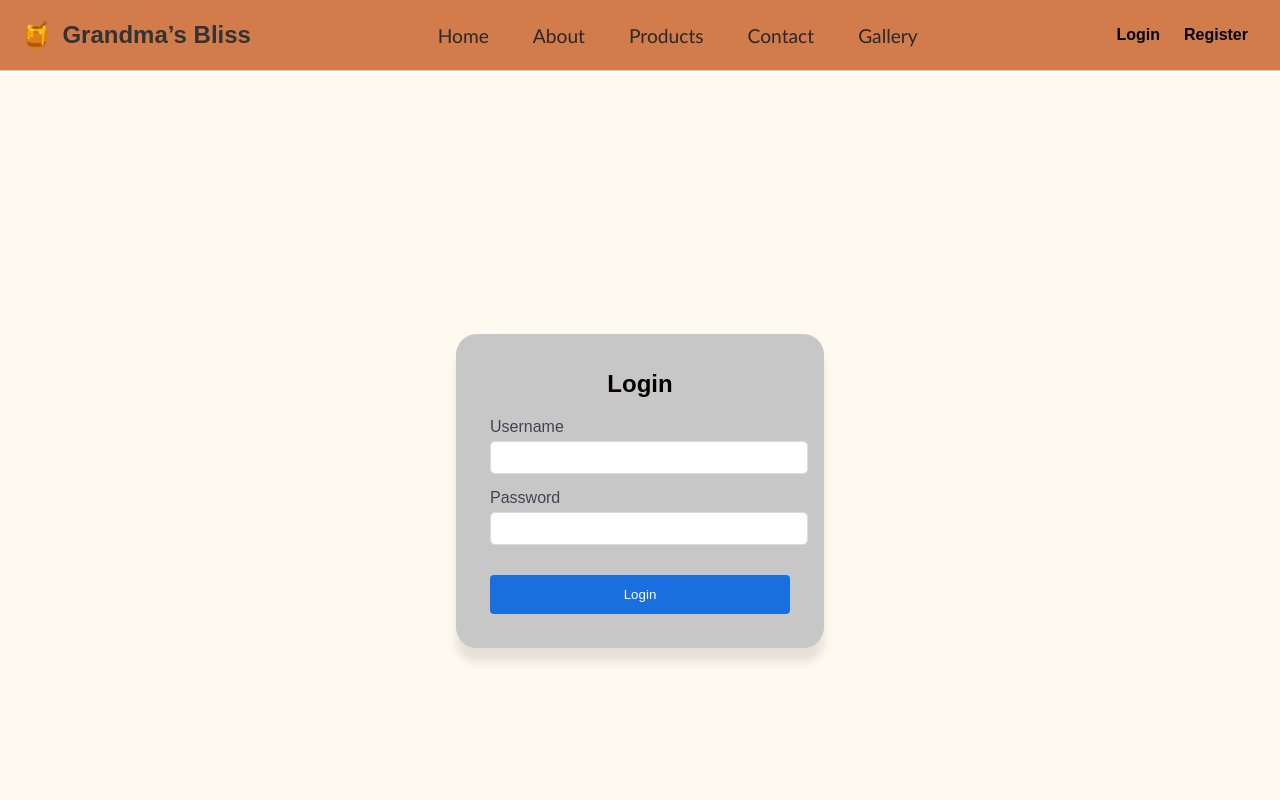
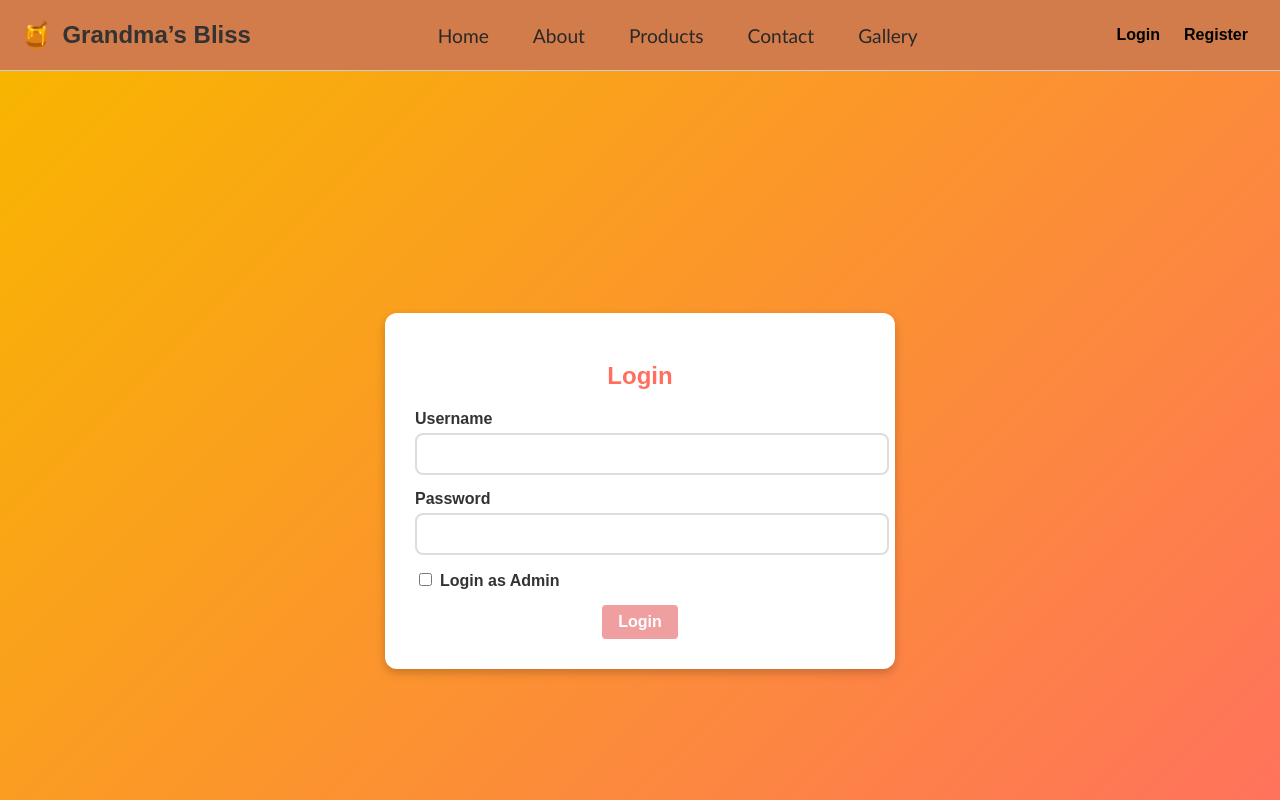
Before and after one commit to chandrashekaryadav124/GrandmasBliss-Client, a React (Vite) app: page /login in a window 1280 px wide. Shown: the top 800 px of the page. Built offline with nearby package versions, Linux system fonts and the light colour scheme.

Commit message:
created admin register and login

```diff
--- a/src/App.jsx
+++ b/src/App.jsx
@@ -13,6 +13,7 @@ import PrivateRoute from "./components/PrivateRoute";
 import PublicRoute from "./components/PublicRoute";
 import Profile from './components/Profile';
 import './App.css';
+import { ToastContainer } from "react-toastify";
 
 export default function App() {
   const [isAuthenticated, setIsAuthenticated] = useState(false);
@@ -58,13 +59,14 @@ export default function App() {
           <Route path="/register" element={<PublicRoute element={<Register />} isAuthenticated={isAuthenticated} />} />
           <Route path="/login" element={<PublicRoute element={<Login setIsAuthenticated={setIsAuthenticated} setUsername={setUsername} />} isAuthenticated={isAuthenticated} />} />
           <Route path="/home" element={<PrivateRoute element={<Home />} isAuthenticated={isAuthenticated} />} />
-          <Route path="/about" element={<PrivateRoute element={<About />} isAuthenticated={isAuthenticated} />} />
+          <Route path="/about" element={<About/>} />
           <Route path="/products" element={<PrivateRoute element={<Products />} isAuthenticated={isAuthenticated} />} />
           <Route path="/contact" element={<PrivateRoute element={<Contact />} isAuthenticated={isAuthenticated} />} />
           <Route path="/gallery" element={<PrivateRoute element={<Gallery />} isAuthenticated={isAuthenticated} />} />
           <Route path="/profile" element={<PrivateRoute element={<Profile username={username} email={email} bio={bio} onLogout={handleLogout} />} isAuthenticated={isAuthenticated} />} />
         </Routes>
         <Footer />
+        <ToastContainer/>
       </div>
     </Router>
   );
--- a/src/pages/Auth.css
+++ b/src/pages/Auth.css
@@ -1,115 +1,100 @@
+/* Auth.css */
 .auth-container {
-  margin-top: 10px;
   display: flex;
   justify-content: center;
   align-items: center;
   min-height: 100vh;
-  max-width: 400px;
-  margin: 0 auto;
+  background: linear-gradient(135deg, #f8b500, #ff6f61);
   padding: 20px;
-
-
 }
 
 .auth-form {
-  background: #c8c7c7;
-  padding: 2.1rem;
-  border-radius: 1.3rem;
-  box-shadow: 0 14px 10px rgba(0, 0, 0, 0.1);
+  background: #fff;
+  padding: 30px;
+  border-radius: 12px;
+  box-shadow: 0px 4px 10px rgba(0, 0, 0, 0.2);
   width: 100%;
-  max-width: 300px;
-  animation: fadeIn 1s ease-in-out;
-  display: flex;
-  flex-direction: column;
+  max-width: 450px;
+  text-align: center;
+  transition: transform 0.3s ease-in-out;
 }
 
 .auth-form h2 {
-  font-size: 1.5rem;
-  font-weight: bolder;
-  margin-bottom: 1.4rem;
-  color: hsl(0, 100%, 1%);
-  text-align: center;
-  margin-top: 2px;
-  text-align: center;
   margin-bottom: 20px;
+  color: #ff6f61;
+  font-size: 24px;
+  font-weight: bold;
 }
 
-.auth-form .form-group {
-  margin-bottom: 0.4rem;
+.form-group {
   margin-bottom: 15px;
+  text-align: left;
 }
 
-.auth-form .form-group label {
+.form-group label {
   display: block;
-  margin-bottom: 0.6rem;
-  color: #404651;
+  font-weight: 600;
+  color: #333;
   margin-bottom: 5px;
 }
 
-.auth-form .form-group input {
-  width: 95%;
-  padding: 0.5rem;
-  border: 1.2px solid #83878c;
-  border-radius: 0.30rem;
+.form-group input {
   width: 100%;
-  padding: 8px;
-  border: 1px solid #ddd;
-  border-radius: 5px;
+  padding: 10px;
+  border: 2px solid #ddd;
+  border-radius: 8px;
+  font-size: 16px;
+  transition: border-color 0.3s ease-in-out;
 }
 
-.auth-form .form-group input :hover {
-  border: 0.4em solid #111213;
+.form-group input:focus {
+  border-color: #ff6f61;
+  outline: none;
+  box-shadow: 0px 0px 5px rgba(255, 111, 97, 0.5);
 }
 
-.auth-form button {
-  width: 100%;
-  padding: 0.75rem;
-  margin-top: 15px;
-  background-color: #1a6fdf;
-  color: #ffffff;
-  border: none;
-  border-radius: 0.25rem;
-  cursor: pointer;
-  transition: background-color 0.3s;
-}
-
-.auth-form button:hover {
-  background-color: #1a3e60;
-  background: 3s ease-in;
-}
-
-@keyframes fadeIn {
-  from {
-    opacity: 0;
-    transform: translateY(-20px);
-  }
-  to {
-    opacity: 1;
-    transform: translateY(0);
-  }
+.form-group input[type="checkbox"] {
+  width: auto;
+  margin-right: 8px;
 }
 
 .error {
   color: red;
-  font-size: 0.9em;
+  font-size: 14px;
   margin-top: 5px;
 }
 
 .form-navigation {
   display: flex;
   justify-content: space-between;
+  margin-top: 20px;
 }
 
-.form-navigation button {
-  background-color: #4CAF50;
+button {
+  background: #ff6f61;
   color: white;
+  font-size: 16px;
+  font-weight: bold;
   padding: 10px 20px;
   border: none;
+  border-radius: 8px;
   cursor: pointer;
-  font-size: 1em;
-  border-radius: 5px;
+  transition: background 0.3s ease-in-out, transform 0.2s;
 }
 
-.form-navigation button:hover {
-  background-color: #45a049;
+button:hover {
+  background: #d95b50;
+  transform: scale(1.05);
 }
+
+button:disabled {
+  background: #ccc;
+  cursor: not-allowed;
+}
+
+@media (max-width: 500px) {
+  .auth-form {
+    width: 100%;
+    padding: 20px;
+  }
+}
--- a/src/pages/Login.jsx
+++ b/src/pages/Login.jsx
@@ -1,4 +1,4 @@
-import  { useState } from 'react';
+import { useState } from 'react';
 import PropTypes from 'prop-types';
 import { useNavigate } from 'react-router-dom';
 import axios from "axios";
@@ -9,20 +9,25 @@ import "./Auth.css";
 const Login = ({ setIsAuthenticated, setUsername }) => {
   const [username, setUsernameInput] = useState('');
   const [password, setPassword] = useState('');
+  const [isAdmin, setIsAdmin] = useState(false);
   const navigate = useNavigate();
 
   const handleLogin = async (e) => {
     e.preventDefault();
     try {
-      const response = await axios.get(`https://grandmasbliss-server.onrender.com/users?username=${username}&password=${password}`);
-      alert("login successful");
+      const endpoint = isAdmin ? `https://grandmasbliss-server.onrender.com/admins?username=${username}&password=${password}` : `https://grandmasbliss-server.onrender.com/users?username=${username}&password=${password}`;
+      const response = await axios.get(endpoint);
       if (response.data.length > 0) {
         toast.success("Login successful!");
         localStorage.setItem('authToken', 'your-auth-token');
         localStorage.setItem('username', username);
         setIsAuthenticated(true);
         setUsername(username);
-        navigate("/home");
+        if (isAdmin) {
+          navigate("/admin-dashboard");
+        } else {
+          navigate("/home");
+        }
       } else {
         toast.error("Invalid credentials!");
       }
@@ -56,6 +61,17 @@ const Login = ({ setIsAuthenticated, setUsername }) => {
             required
           />
         </div>
+        <div className="form-group">
+          <label htmlFor="isAdmin">
+            <input
+              type="checkbox"
+              id="isAdmin"
+              checked={isAdmin}
+              onChange={(e) => setIsAdmin(e.target.checked)}
+            />
+            Login as Admin
+          </label>
+        </div>
         <button type="submit">Login</button>
       </form>
     </div>
--- a/src/pages/Register.jsx
+++ b/src/pages/Register.jsx
@@ -19,6 +19,7 @@ export default function Register() {
   const [username, setUsername] = useState("");
   const [password, setPassword] = useState("");
   const [confirmPassword, setConfirmPassword] = useState("");
+  const [isAdmin, setIsAdmin] = useState(false);
 
   const [errors, setErrors] = useState({});
   const navigate = useNavigate();
@@ -76,7 +77,8 @@ export default function Register() {
     e.preventDefault();
     if (validateStep()) {
       try {
-        const response = await fetch("https://grandmasbliss-server.onrender.com/users", {
+        const endpoint = isAdmin ? "https://grandmasbliss-server.onrender.com/admins" : "https://grandmasbliss-server.onrender.com/users";
+        const response = await fetch(endpoint, {
           method: "POST",
           headers: {
             "Content-Type": "application/json",
@@ -96,8 +98,6 @@ export default function Register() {
             password,
           }),
         });
-        alert("Registration successful! Please login to continue.");
-        navigate("/login");
         if (response.ok) {
           const data = await response.json();
           const token = await authenticateUser(username, password);
@@ -270,6 +270,17 @@ export default function Register() {
               />
               {errors.confirmPassword && <p className="error">{errors.confirmPassword}</p>}
             </div>
+            <div className="form-group">
+              <label htmlFor="isAdmin">
+                <input
+                  type="checkbox"
+                  id="isAdmin"
+                  checked={isAdmin}
+                  onChange={(e) => setIsAdmin(e.target.checked)}
+                />
+                Register as Admin
+              </label>
+            </div>
           </div>
         )}
         <div className="form-navigation">
```
Also changed, not shown: src/pages/Products.jsx (+13 -13 lines), 1 other file (tests, documents, lock files or other folders).
